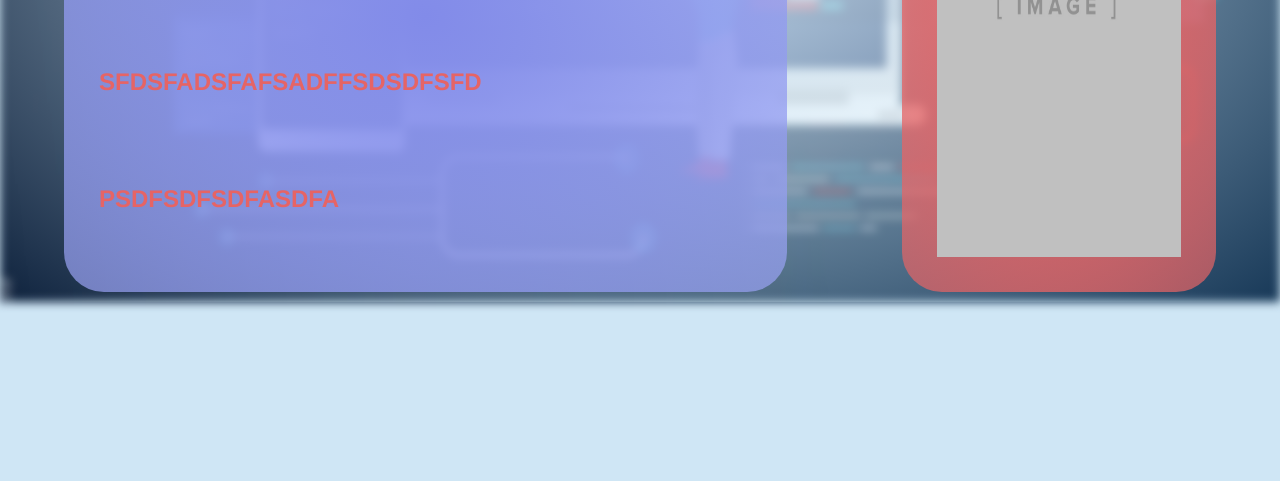
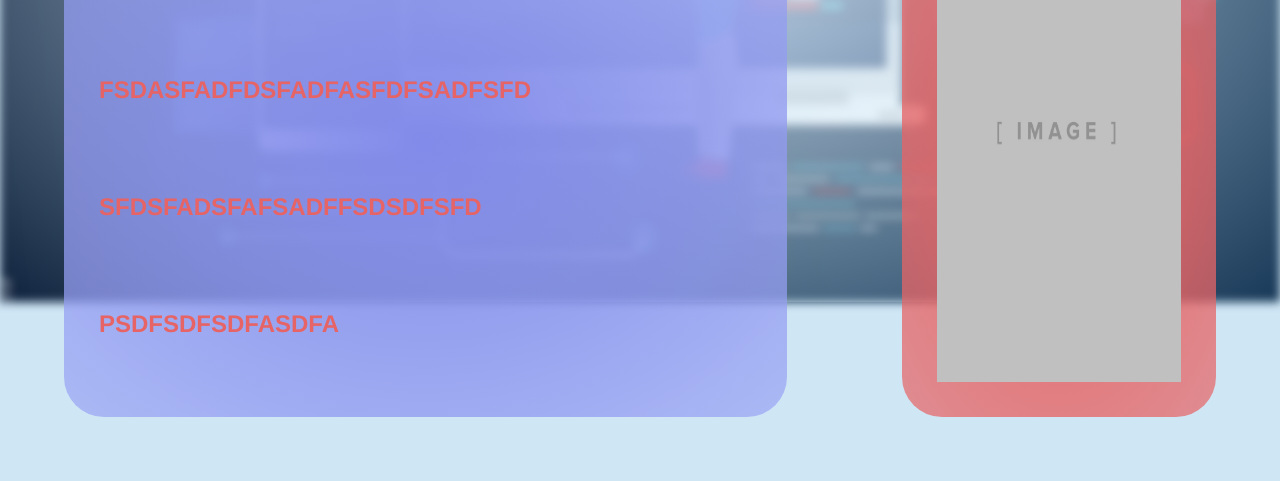
Before and after one commit to Gabry701/E-portfolio, a plain HTML site: page code.html in a window 1280 px wide. Shown: the part 498-979 px from the top of the page. Before the commit the page ends 854 px from the top, so only its background shows below. Drawn offline with Linux system fonts and the light colour scheme.

Commit message:
Update style.css

```diff
--- a/style.css
+++ b/style.css
@@ -335,6 +335,7 @@ footer a {
 }
 .text-container, .image-container {
     /* flex-basis: 50%; */
+    margin-top: 125px;
     height: 550px;
     padding: 35px;
     border-radius: 40px;
```
